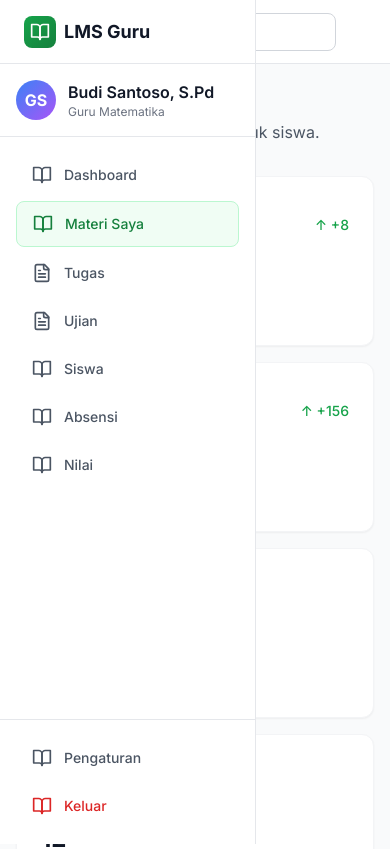
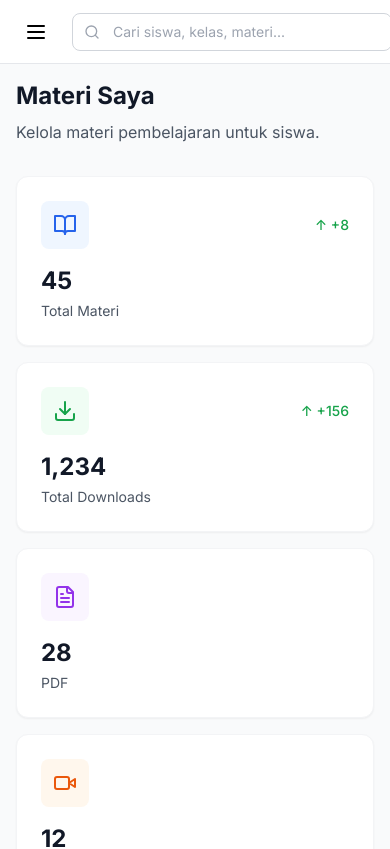
Before and after one commit to ikurniawann/lms, a Next.js app: page /dashboard-guru/materi in a window 390 px wide. Shown: the top 849 px of the page. Built offline with nearby package versions, Linux system fonts and the light colour scheme.

Commit message:
Feat: Add mobile responsive to Dashboard Guru - Materi page
✅ Hamburger menu for mobile
✅ Black overlay when sidebar open
✅ Click overlay to close
✅ Smooth slide animation

```diff
--- a/src/app/dashboard-guru/materi/page.tsx
+++ b/src/app/dashboard-guru/materi/page.tsx
@@ -3,10 +3,11 @@
 import { useState } from 'react';
 import {
   BookOpen, Plus, Search, Filter, Edit, Trash2, Download, Upload, Eye,
-  FileText, Video, Image, File
+  FileText, Video, Image, File, Menu, X
 } from 'lucide-react';
 
 export default function MateriSaya() {
+  const [sidebarOpen, setSidebarOpen] = useState(false);
   const [searchTerm, setSearchTerm] = useState('');
   const [selectedClass, setSelectedClass] = useState('ALL');
   const [selectedSubject, setSelectedSubject] = useState('ALL');
@@ -56,8 +57,16 @@ export default function MateriSaya() {
 
   return (
     <div className="min-h-screen bg-gray-50">
-      {/* Sidebar - Same as Dashboard Guru */}
-      <aside className="fixed inset-y-0 left-0 z-50 w-64 bg-white border-r border-gray-200 lg:translate-x-0">
+      {/* Mobile Overlay */}
+      {sidebarOpen && (
+        <div
+          className="fixed inset-0 bg-black bg-opacity-50 z-40 lg:hidden"
+          onClick={() => setSidebarOpen(false)}
+        />
+      )}
+
+      {/* Sidebar */}
+      <aside className={`fixed inset-y-0 left-0 z-50 w-64 bg-white border-r border-gray-200 transform transition-transform duration-300 ${sidebarOpen ? 'translate-x-0' : '-translate-x-full'} lg:translate-x-0`}>
         <div className="h-16 flex items-center px-6 border-b border-gray-200">
           <div className="flex items-center space-x-2">
             <div className="w-8 h-8 bg-gradient-to-br from-green-600 to-green-700 rounded-lg flex items-center justify-center">
@@ -137,11 +146,18 @@ export default function MateriSaya() {
       </aside>
 
       {/* Main Content */}
-      <div className="lg:ml-64">
+      <div className={`transition-all duration-300 ${sidebarOpen ? 'lg:ml-64' : ''}`}>
         {/* Top Bar */}
         <header className="h-16 bg-white border-b border-gray-200 sticky top-0 z-40">
           <div className="h-full px-4 sm:px-6 flex items-center justify-between">
             <div className="flex items-center space-x-4">
+              {/* Hamburger Menu */}
+              <button
+                onClick={() => setSidebarOpen(!sidebarOpen)}
+                className="p-2 hover:bg-gray-100 rounded-lg lg:hidden"
+              >
+                <Menu className="w-6 h-6" />
+              </button>
               <div className="relative">
                 <Search className="absolute left-3 top-1/2 transform -translate-y-1/2 w-4 h-4 text-gray-400" />
                 <input
```
